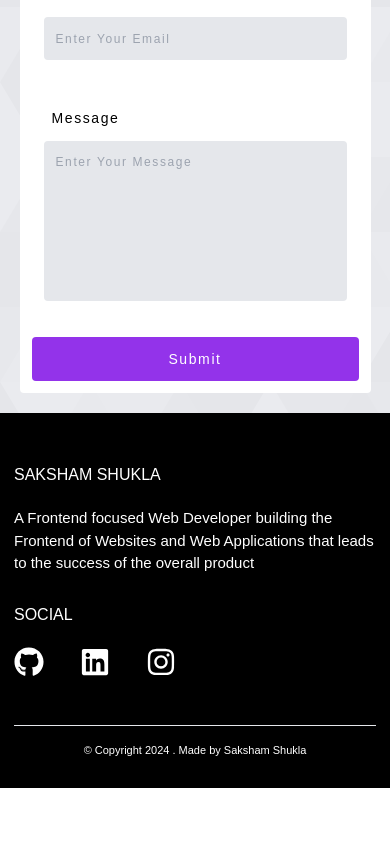
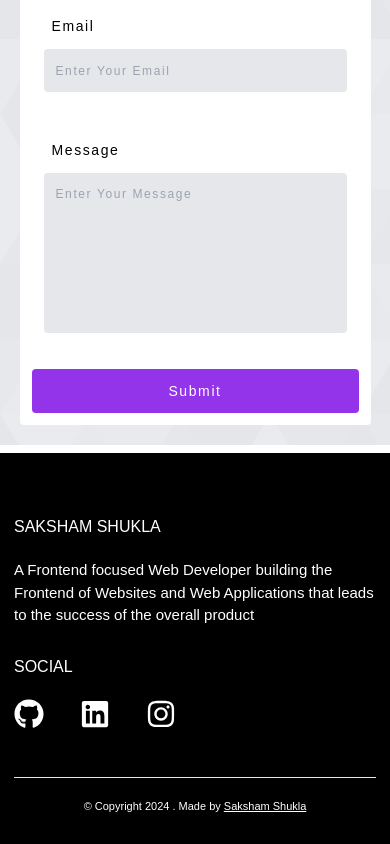
Before and after one commit to Saksham-Shukla-05/personal-portfolio-, a React (Create React App) app: page / in a window 390 px wide. Shown: the part 3679-4523 px from the top of the page. Before the commit the page ends 4467 px from the top, so only its background shows below. Built offline with nearby package versions, Linux system fonts and the light colour scheme.

Commit message:
Added new Stylings.

```diff
--- a/src/App.js
+++ b/src/App.js
@@ -19,8 +19,8 @@ function App() {
       <div
         className={
           isDark
-            ? `flex flex-col gap-0 md:gap-5 bg-black`
-            : `flex flex-col gap-0 md:gap-5 bg-white`
+            ? `flex flex-col gap-2  bg-black`
+            : `flex flex-col gap-2  bg-white`
         }
       >
         <NavBar isDark={isDark} handleIsDark={handleIsDark} />
@@ -52,6 +52,9 @@ function NavBar({ isDark, handleIsDark }) {
 
     return () => window.removeEventListener("resize", handleResize);
   }, []);
+  function CloseMenuOnLiClicks() {
+    setOpenMenu(!openMenu);
+  }
   return (
     <>
       <nav
@@ -121,25 +124,48 @@ function NavBar({ isDark, handleIsDark }) {
             isDark ? "bg-black text-white text-right" : "bg-white text-right"
           }
         >
-          <li className="flex justify-end border-t-2 border-b-2 py-5 px-4 cursor-pointer transition-colors duration-300 font-medium hover:text-purple-600 text-sm md:text-[14px]">
+          <li
+            onClick={() => CloseMenuOnLiClicks()}
+            className="flex justify-end border-t-2 border-b-2 py-5 px-4 cursor-pointer transition-colors duration-300 font-medium hover:text-purple-600 text-sm md:text-[14px]"
+          >
             {!isDark ? (
               <IoMoon onClick={() => handleIsDark()} size={18} />
             ) : (
               <IoMdSunny onClick={() => handleIsDark()} size={18} />
             )}
           </li>
-          <li className="border-b-2 py-5 px-4 cursor-pointer transition-colors duration-300 font-medium hover:text-purple-600 text-sm md:text-[14px]">
+          <a href="#">
+            <li
+              onClick={() => CloseMenuOnLiClicks()}
+              className="border-b-2 py-5 px-4 cursor-pointer transition-colors duration-300 font-medium hover:text-purple-600 text-sm md:text-[14px]"
+            >
               HOME
             </li>
-          <li className="border-b-2 py-5 px-4 cursor-pointer transition-colors duration-300 font-medium hover:text-purple-600 text-sm md:text-[14px]">
+          </a>
+          <a href="#About">
+            <li
+              onClick={() => CloseMenuOnLiClicks()}
+              className="border-b-2 py-5 px-4 cursor-pointer transition-colors duration-300 font-medium hover:text-purple-600 text-sm md:text-[14px]"
+            >
               ABOUT
             </li>
-          <li className="border-b-2 py-5 px-4 cursor-pointer transition-colors duration-300 font-medium hover:text-purple-600 text-sm md:text-[14px]">
+          </a>
+          <a href="#Project">
+            <li
+              onClick={() => CloseMenuOnLiClicks()}
+              className="border-b-2 py-5 px-4 cursor-pointer transition-colors duration-300 font-medium hover:text-purple-600 text-sm md:text-[14px]"
+            >
               PROJECT
             </li>
-          <li className="border-b-2 py-5 px-4 cursor-pointer transition-colors duration-300 font-medium hover:text-purple-600 text-sm md:text-[14px]">
+          </a>
+          <a href="#Contact">
+            <li
+              onClick={() => CloseMenuOnLiClicks()}
+              className="border-b-2 py-5 px-4 cursor-pointer transition-colors duration-300 font-medium hover:text-purple-600 text-sm md:text-[14px]"
+            >
               CONTACT
             </li>
+          </a>
         </ul>
       </div>
     </>
@@ -150,15 +176,15 @@ function HeroSection({ isDark }) {
   return (
     <div
       style={{ backgroundImage: `url(${commonBg})` }}
-      className="h-[30rem] md:h-screen relative  bg-cover bg-center  border-black w-full"
+      className="h-[30rem] md:h-full relative  bg-cover bg-center  border-black w-full"
     >
       <div className="absolute  pointer-events-none h-full w-full inset-0 z-0 bg-gray-300 bg-opacity-0 "></div>
 
       <div
         className={
           isDark
-            ? "tracking-widest  flex flex-col justify-center items-center  h-[100%] w-full text-white bg-black bg-opacity-90"
-            : "tracking-widest  flex flex-col justify-center items-center  h-[100%] w-full bg-gray-200 bg-opacity-80"
+            ? "tracking-widest  flex flex-col justify-center items-center p-0 md:p-12 h-[100%] w-full text-white bg-black bg-opacity-90"
+            : "tracking-widest  flex flex-col justify-center items-center p-0 md:p-12 h-[100%] w-full bg-gray-200 bg-opacity-80"
         }
       >
         <div
@@ -193,22 +219,34 @@ function HeroSection({ isDark }) {
               }
             >
               <div className="w-full flex justify-center  hover:-translate-y-2 transition-transform transition-delay-500 ease-in-out cursor-pointer">
+                <a href="https://github.com/Saksham-Shukla-05" target="_blank">
                   <FaGithub
                     size={30}
                     className="hover:text-purple-600 transition-colors trasition-delay-300"
                   />
+                </a>
               </div>
               <div className="w-full flex justify-center hover:-translate-y-2 transition-transform transition-delay-300 ease-in cursor-pointer">
+                <a
+                  href="https://www.linkedin.com/in/saksham-shukla-9758602a6/"
+                  target="_blank"
+                >
                   <FaLinkedin
                     size={30}
                     className="hover:text-purple-600 transition-colors trasition-delay-300"
                   />
+                </a>
               </div>
               <div className="w-full flex justify-center hover:-translate-y-2 transition-transform transition-delay-300 ease-in cursor-pointer">
+                <a
+                  href="https://www.instagram.com/saksham_shukla_03/"
+                  target="_blank"
+                >
                   <FaInstagram
                     size={30}
                     className="hover:text-purple-600 transition-colors trasition-delay-300"
                   />
+                </a>
               </div>
             </div>
           </div>
@@ -558,7 +596,7 @@ function Footer({ isDark }) {
         "bg-black md:py-12 py-12 p-3 md:p-6 text-white  flex flex-col gap-12  w-full h-full border-2 border-black border-solid"
       }
     >
-      <div className=" w-full h-full gap-7 lg:gap-0  flex flex-col lg:flex-row ">
+      <div className="mt-3 md:mt-12 w-full h-full gap-7 lg:gap-0  flex flex-col lg:flex-row ">
         <div className=" flex-1 flex flex-col gap-5">
           <div className="md:text-xl text-[16px]  uppercase">
             Saksham Shukla
@@ -576,9 +614,36 @@ function Footer({ isDark }) {
               Social
             </div>
             <div className=" flex gap-9">
-              <FaGithub size={30} cursor={"pointer"} />{" "}
-              <FaLinkedin size={30} cursor={"pointer"} />{" "}
-              <FaInstagram size={30} cursor={"pointer"} />
+              <a
+                href="https://github.com/Saksham-Shukla-05"
+                target="_blank"
+                rel="noreferrer"
+              >
+                <FaGithub
+                  size={30}
+                  className="hover:text-purple-600 transition-colors trasition-delay-300"
+                />
+              </a>
+              <a
+                href="https://www.linkedin.com/in/saksham-shukla-9758602a6/"
+                target="_blank"
+                rel="noreferrer"
+              >
+                <FaLinkedin
+                  size={30}
+                  className="hover:text-purple-600 transition-colors trasition-delay-300"
+                />
+              </a>
+              <a
+                href="https://www.instagram.com/saksham_shukla_03/"
+                target="_blank"
+                rel="noreferrer"
+              >
+                <FaInstagram
+                  size={30}
+                  className="hover:text-purple-600 transition-colors trasition-delay-300"
+                />
+              </a>
             </div>
           </div>
         </div>
@@ -586,8 +651,14 @@ function Footer({ isDark }) {
 
       <div className="border-t-[1px] w-full flex flex-col items-center">
         <div className=" border-white border-solid  ">
-          <p className="text-[11px] mt-4 -mb-5">
-            © Copyright 2024 . Made by Saksham Shukla
+          <p className="mt-5 md:mt-16 text-[11px] -mb-5">
+            © Copyright 2024 . Made by{" "}
+            <a
+              href="https://www.linkedin.com/in/saksham-shukla-9758602a6/"
+              className="underline"
+            >
+              Saksham Shukla
+            </a>
           </p>
         </div>
       </div>
```
Lines whose indentation alone changed are shown as unchanged.
